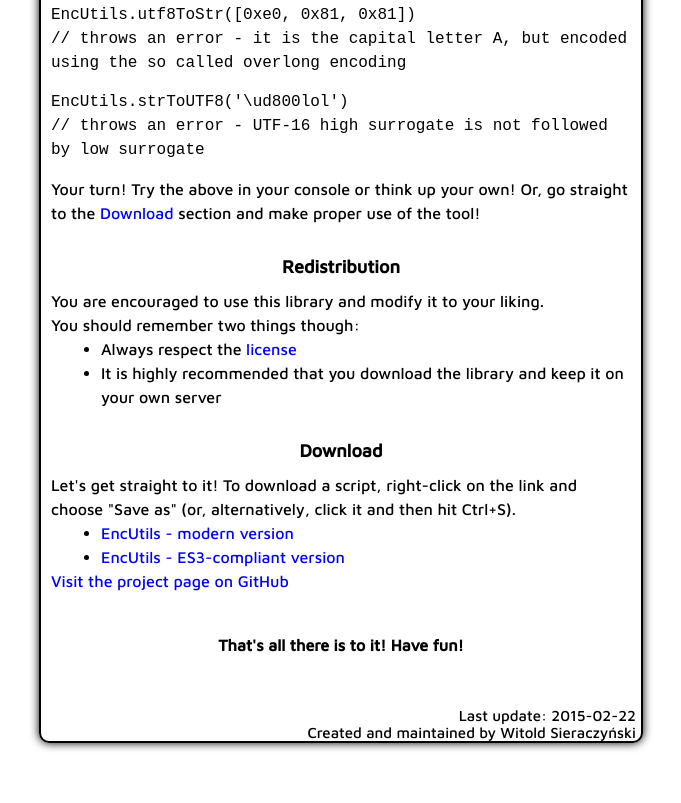
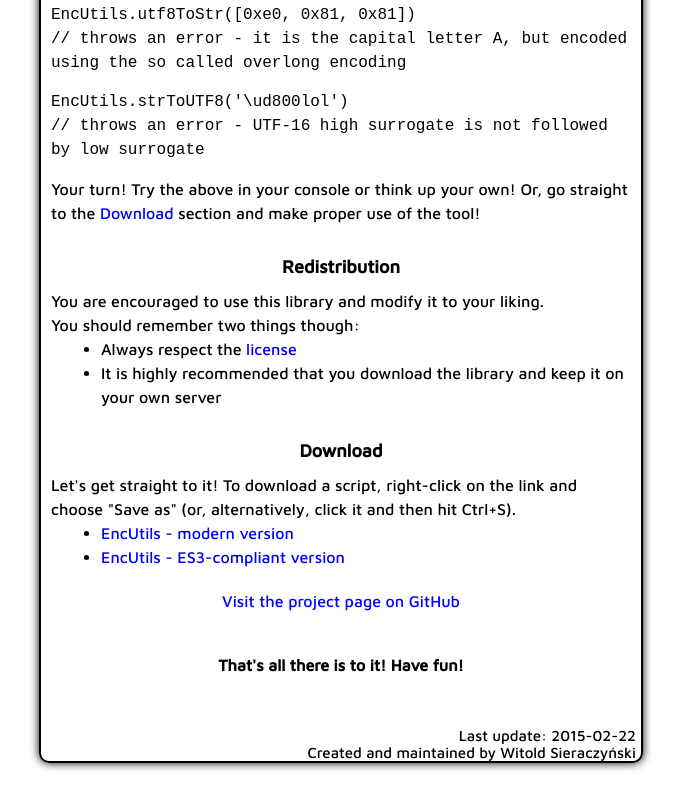
Before and after one commit to cerosrhino/enc-utils, a plain HTML site: page index.html in a window 1280 px wide. Shown: the part 1705-2508 px from the top of the page, without its empty margins (299-980 px from the left). Drawn offline with Linux system fonts and the light colour scheme.

Commit message:
Updated link on the website and changed the stylesheet

```diff
--- a/enc-utils.css
+++ b/enc-utils.css
@@ -97,6 +97,10 @@ article a:hover {
 #examples code:first-child {
 	margin-top: 15px;
 }
+#download p:last-child {
+	margin-top: 20px;
+	text-align: center;
+}
 footer {
 	margin-top: 30px;
 	padding-right: 5px;
--- a/index.html
+++ b/index.html
@@ -22,7 +22,7 @@
 		<article>
 			<section id="about">
 				<h1>About</h1>
-				<p>EncUtils is a library for converting text into its various representations, such as UTF-8, UTF-16, UTF-32 and Base64. It started as a project supporting a web application that I created, the <a href="http://cerosrhino.github.io/transl8or/">Transl8or</a>. The application was not designed to work in ECMAScript 3 environments, however the library serving as its backend was created with ES3 compliance in mind - the old version (still available for download) works even in Internet Explorer 8 (well, with a polyfill for <code>Array.isArray()</code>).<br>
+				<p>EncUtils is a library for converting text into its various representations, such as UTF-8, UTF-16, UTF-32 and Base64. It started as a project supporting a web application that I created, the <a href="http://rhino.boo.pl/transl8or/">Transl8or</a>. The application was not designed to work in ECMAScript 3 environments, however the library serving as its backend was created with ES3 compliance in mind - the old version (still available for download) works even in Internet Explorer 8 (well, with a polyfill for <code>Array.isArray()</code>).<br>
 				The most recent version uses typed arrays, and if your projects don't have to support older browsers, it is recommended that you use it. Both links are available in the <a href="#download">Download</a> section.</p>
 				<p>The library is a critical part of the application mentioned above, however I decided to release it as a separate project, as it may be of use to someone.</p>
 				<p>The tool is protected against:</p>
```
Also changed, not shown: 1 other file.
